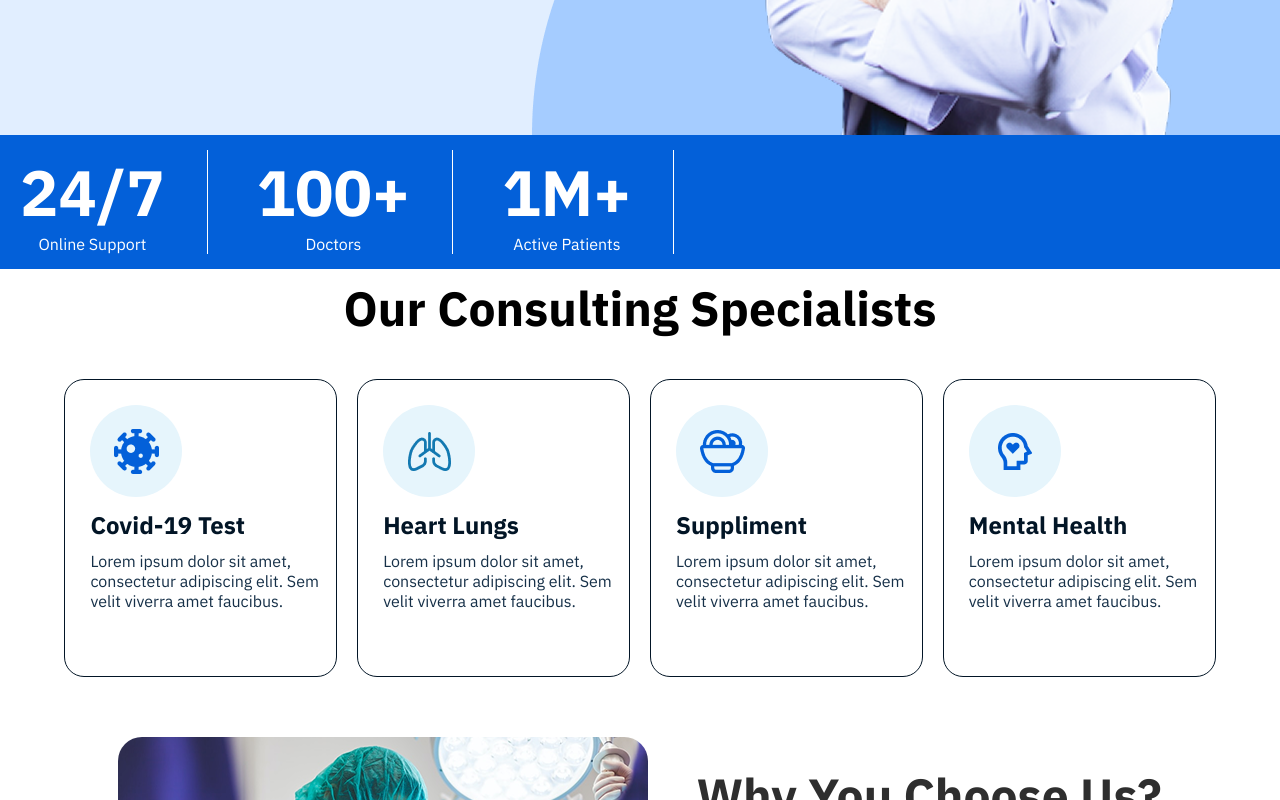
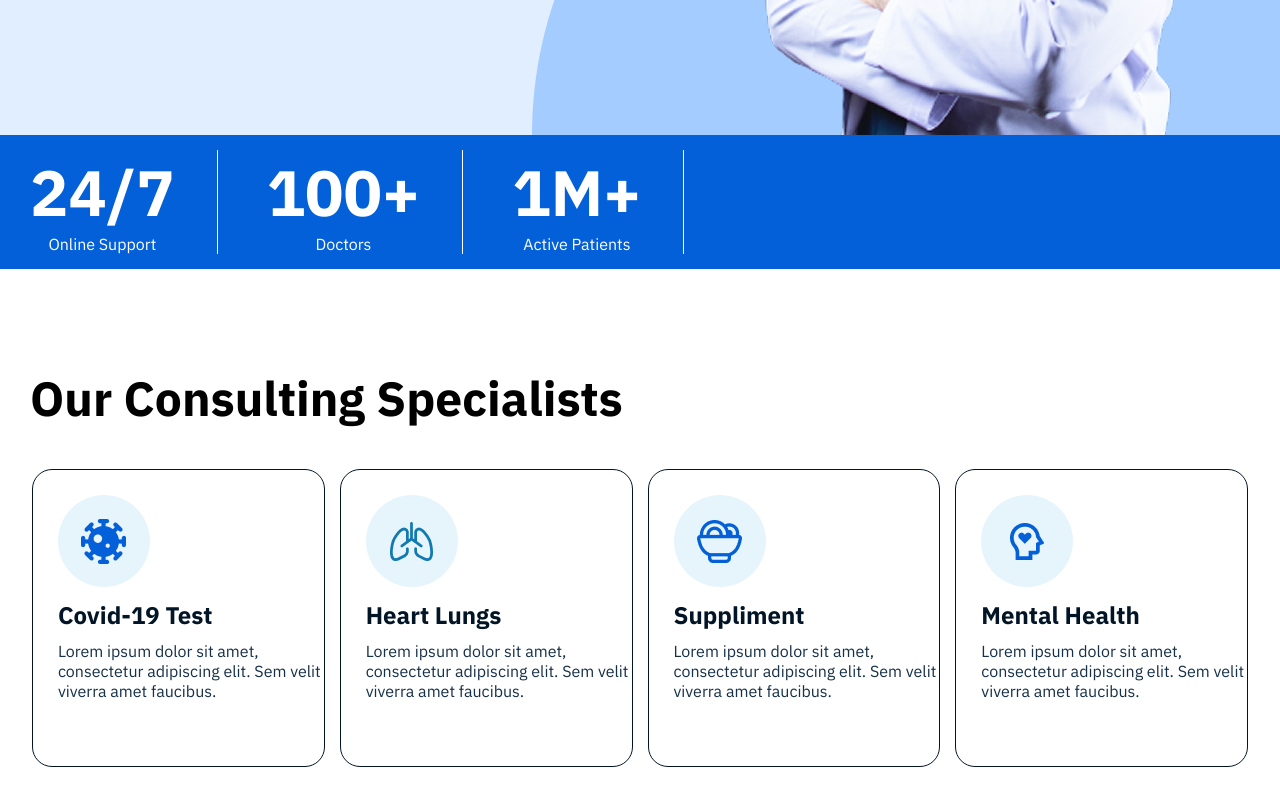
Before and after one commit to Isma1lovvM/medicalProject, a React (Vite) app: page / in a window 1280 px wide. Shown: the part 600-1400 px from the top of the page. Built offline with nearby package versions, Linux system fonts and the light colour scheme.

Commit message:
project ozgartirildi

```diff
--- a/package.json
+++ b/package.json
@@ -10,6 +10,7 @@
     "preview": "vite preview"
   },
   "dependencies": {
+    "aos": "^2.3.4",
     "react": "^19.2.0",
     "react-dom": "^19.2.0",
     "react-icons": "^5.5.0",
--- a/src/App.jsx
+++ b/src/App.jsx
@@ -1,10 +1,16 @@
 import { Route, Routes } from "react-router-dom";
-import "./App.css";
+import AOS from "aos";
+import "aos/dist/aos.css";
 import Header from "./components/header/Header";
 import Home from "./pages/home/Home";
 import About from "./pages/about/About";
+import { useEffect } from "react";
 
 function App() {
+  useEffect(() => {
+    AOS.init({ duration: 800, once: true });
+  }, []);
+
   return (
     <>
       <Header />
--- a/src/components/consulting/Consulting.jsx
+++ b/src/components/consulting/Consulting.jsx
@@ -1,11 +1,17 @@
-import React from 'react'
-import './consulting.css'
-import rasm1 from '../../assets/Vector.png'
-import rasm2 from '../../assets/Vector (1).png'
-import rasm3 from '../../assets/Vector (3).png'
-import rasm4 from '../../assets/Vector (2).png'
+import React, { useEffect } from "react";
+import AOS from "aos";
+import "aos/dist/aos.css";
+import "./consulting.css";
+import rasm1 from "../../assets/Vector.png";
+import rasm2 from "../../assets/Vector (1).png";
+import rasm3 from "../../assets/Vector (3).png";
+import rasm4 from "../../assets/Vector (2).png";
 
 function Consulting() {
+  useEffect(() => {
+    AOS.init({ duration: 800, once: true });
+  }, []);
+
   const data = [
     {
       title: "Covid-19 Test",
@@ -29,25 +35,39 @@ function Consulting() {
     },
   ];
 
+  const animations = [
+    "fade-down-right",
+    "fade-up-right",
+    "fade-up-left",
+    "fade-down-left",
+  ];
+
   return (
     <div className="container">
-      <h2 className='ws'>Our Consulting Specialists</h2>
+      <h2 className="ws">Our Consulting Specialists</h2>
 
-      <div className='consulting_div'>
+      <div className="consulting_div">
         <div className="consulting-wrapper">
-          {data.map((item, index) => (
-            <div key={index} className="consulting-card">
-              <div className="icon">
-                <img src={item.icon} alt={item.title} />
+          {data.map((item, index) => {
+            const chosenAnimation = animations[index % animations.length];
+            return (
+              <div
+                key={index}
+                data-aos={chosenAnimation}
+                className="consulting-card"
+              >
+                <div className="icon">
+                  <img src={item.icon} alt={item.title} />
+                </div>
+                <h3>{item.title}</h3>
+                <p>{item.desc}</p>
               </div>
-              <h3>{item.title}</h3>
-              <p>{item.desc}</p>
-            </div>
-          ))}
+            );
+          })}
         </div>
       </div>
     </div>
-  )
+  );
 }
 
 export default Consulting;
--- a/src/components/consulting/consulting.css
+++ b/src/components/consulting/consulting.css
@@ -2,19 +2,19 @@
   font-weight: 700;
   font-size: 48px;
   text-align: start;
-  text-align: center;
-  margin: 40px;
+  margin: 130px 0 40px 0;
 }
 
 .consulting_div {
   display: flex;
   justify-content: center;
+  width: 100%;
 }
 
 .consulting-wrapper {
   display: flex;
-  flex-wrap: wrap;
-  gap: 20px;
+  /* flex-wrap: wrap; */
+  gap: 15px;
   justify-content: center;
   width: 100%;
 }
@@ -25,21 +25,14 @@
   padding: 25px;
   background: white;
   transition: 0.3s;
-  width: 22%;
+  width: 24%;
   text-align: center;
-  box-sizing: border-box;
 }
-
-.consulting-card:hover {
-  background-color: #0360D9;
-  color: white;
-}
-
 
 .consulting-card .icon {
   width: 92px;
   height: 92px;
-  background: #E6F5FC;
+  background: #e6f5fc;
   border-radius: 50%;
   font-size: 28px;
   display: flex;
@@ -66,3 +59,13 @@
   width: 110%;
   text-align: start;
 }
+
+.consulting-card:hover {
+  background-color: #0360d9;
+  color: white;
+}
+
+.consulting-card:hover h3,
+.consulting-card:hover p {
+  color: white;
+}
--- a/src/components/header/header.css
+++ b/src/components/header/header.css
@@ -19,7 +19,7 @@ header.scrolled {
   align-items: center;
   justify-content: space-between;
   width: 100%;
-  padding: 20px 10px;
+  padding: 20px 0;
 }
 
 .logo_text {
--- a/src/components/main/main.css
+++ b/src/components/main/main.css
@@ -22,7 +22,6 @@ main {
 }
 
 .main_box {
-  padding: 0 10px;
   display: flex;
   height: 700px;
   width: 100%;
--- a/src/index.css
+++ b/src/index.css
@@ -14,6 +14,7 @@ a {
 }
 
 .container {
-  max-width: 1240px;
+  max-width: 1260px;
   margin: 0 auto;
+  padding: 0 20px;
 }
```
Also changed, not shown: src/components/chooseus/chooseus.css (line endings or trailing spaces), 1 other file (tests, documents, lock files or other folders).
